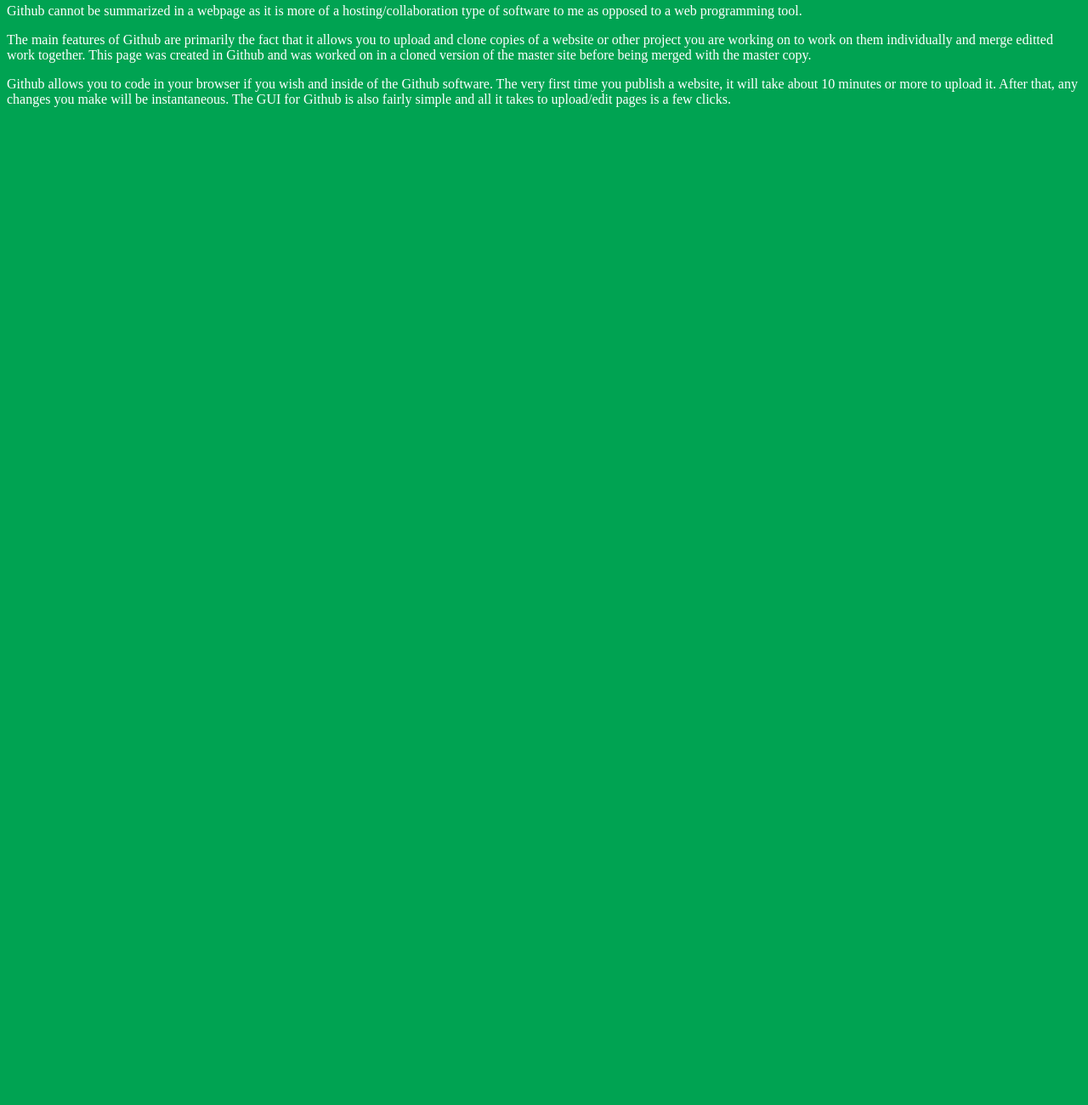
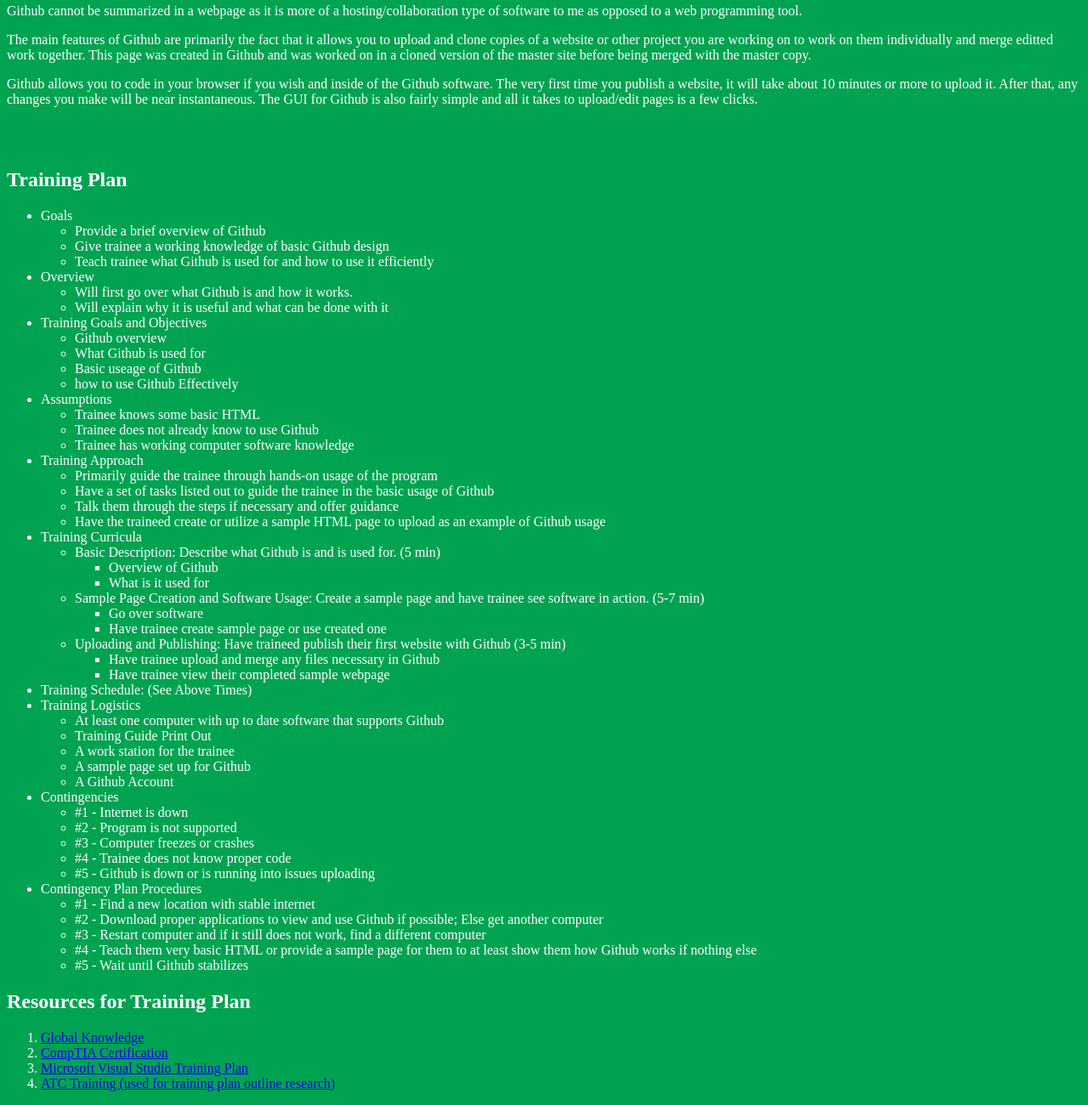
Before and after one commit to Dhanco/training, a plain HTML site: page index.html in a window 1280 px wide. Shown: the part 518-1818 px from the top of the page at 85% size. Before the commit the page ends 800 px from the top, so only its background shows below. Drawn offline with Linux system fonts and the light colour scheme.

Commit message:
Update index.html
Added training plan and sources. Some tidying up.

```diff
--- a/index.html
+++ b/index.html
@@ -14,6 +14,101 @@
 	        <p><font color="white">This is an image of some cookies that links to Google for sample purposes only.</p>
 	        <p>Github cannot be summarized in a webpage as it is more of a hosting/collaboration type of software to me as opposed to a web programming tool.</p>
 	        <p>The main features of Github are primarily the fact that it allows you to upload and clone copies of a website or other project you are working on to work on them individually and merge editted work together. This page was created in Github and was worked on in a cloned version of the master site before being merged with the master copy.</p>
-	        <p>Github allows you to code in your browser if you wish and inside of the Github software. The very first time you publish a website, it will take about 10 minutes or more to upload it. After that, any changes you make will be instantaneous. The GUI for Github is also fairly simple and all it takes to upload/edit pages is a few clicks.<p>
+	        <p>Github allows you to code in your browser if you wish and inside of the Github software. The very first time you publish a website, it will take about 10 minutes or more to upload it. After that, any changes you make will be near instantaneous. The GUI for Github is also fairly simple and all it takes to upload/edit pages is a few clicks.<p>
+	        <br>
+	        <br>
+	        <h2>Training Plan</h2>
+	        <ul>
+	            <li>Goals
+	                <ul>
+	                    <li>Provide a brief overview of Github</li>
+	                    <li>Give trainee a working knowledge of basic Github design</li>
+	                    <li>Teach trainee what Github is used for and how to use it efficiently</li>
+	                </ul>
+	            </li>
+	            <li>Overview
+	                <ul>
+	                    <li>Will first go over what Github is and how it works.</li>
+	                    <li>Will explain why it is useful and what can be done with it</li>
+                    </ul>
+                </li>
+                <li>Training Goals and Objectives
+                    <ul>
+                        <li>Github overview</li>
+                        <li>What Github is used for</li>
+                        <li>Basic useage of Github</li>
+                        <li>how to use Github Effectively</li>
+                    </ul>
+                </li>
+                <li>Assumptions
+                    <ul>
+                        <li>Trainee knows some basic HTML</li>
+                        <li>Trainee does not already know to use Github</li>
+                        <li>Trainee has working computer software knowledge</li>
+                    </ul>
+                </li>
+                <li>Training Approach
+                    <ul>
+                        <li>Primarily guide the trainee through hands-on usage of the program</li>
+                        <li>Have a set of tasks listed out to guide the trainee in the basic usage of Github</li>
+                        <li>Talk them through the steps if necessary and offer guidance</li>
+                        <li>Have the traineed create or utilize a sample HTML page to upload as an example of Github usage</li>
+                    </ul>
+                </li>
+                <li>Training Curricula
+                    <ul>
+                        <li>Basic Description: Describe what Github is and is used for. (5 min)
+                            <ul>
+                                <li>Overview of Github</li>
+                                <li>What is it used for</li>
+                            </ul>
+                        <li>Sample Page Creation and Software Usage: Create a sample page and have trainee see software in action. (5-7 min)
+                            <ul>
+                                <li>Go over software</li>
+                                <li>Have trainee create sample page or use created one</li>
+                            </ul>
+                        <li>Uploading and Publishing: Have traineed publish their first website with Github (3-5 min)
+                            <ul>
+                                <li>Have trainee upload and merge any files necessary in Github</li>
+                                <li>Have trainee view their completed sample webpage</li>
+                            </ul>
+                        </li>
+                    </ul>
+                <li>Training Schedule: (See Above Times)</li>
+                <li>Training Logistics
+                    <ul>
+                        <li>At least one computer with up to date software that supports Github</li>
+                        <li>Training Guide Print Out</li>
+                        <li>A work station for the trainee</li>
+                        <li>A sample page set up for Github</li>
+                        <li>A Github Account</li>
+                    </ul>
+                </li>
+                <li>Contingencies
+                    <ul>
+                        <li>#1 - Internet is down</li>
+                        <li>#2 - Program is not supported</li>
+                        <li>#3 - Computer freezes or crashes</li>
+                        <li>#4 - Trainee does not know proper code</li>
+                        <li>#5 - Github is down or is running into issues uploading</li>
+                    </ul>
+                </li>
+                <li>Contingency Plan Procedures
+                    <ul>
+                        <li>#1 - Find a new location with stable internet</li>
+                        <li>#2 - Download proper applications to view and use Github if possible; Else get another computer</li>
+                        <li>#3 - Restart computer and if it still does not work, find a different computer</li>
+                        <li>#4 - Teach them very basic HTML or provide a sample page for them to at least show them how Github works if nothing else</li>
+                        <li>#5 - Wait until Github stabilizes</li>
+                    </ul>
+                </li>
+            </ul>
+        <h2>Resources for Training Plan</h2>
+            <ol>
+                <li><a href="http://www.globalknowledge.com/training/category.asp">Global Knowledge</a></li>
+                <li><a href="http://certification.comptia.org/getCertified/certifications/ctt.aspx">CompTIA Certification</a></li>
+                <li><a href="https://www.microsoft.com/learning/en-us/visual-studio-training.aspx">Microsoft Visual Studio Training Plan</a></li>
+                <li><a href="http://www.advancedatc.com/training">ATC Training (used for training plan outline research)</a></li>
+            </ol>
 	</body>
 </html>
```
